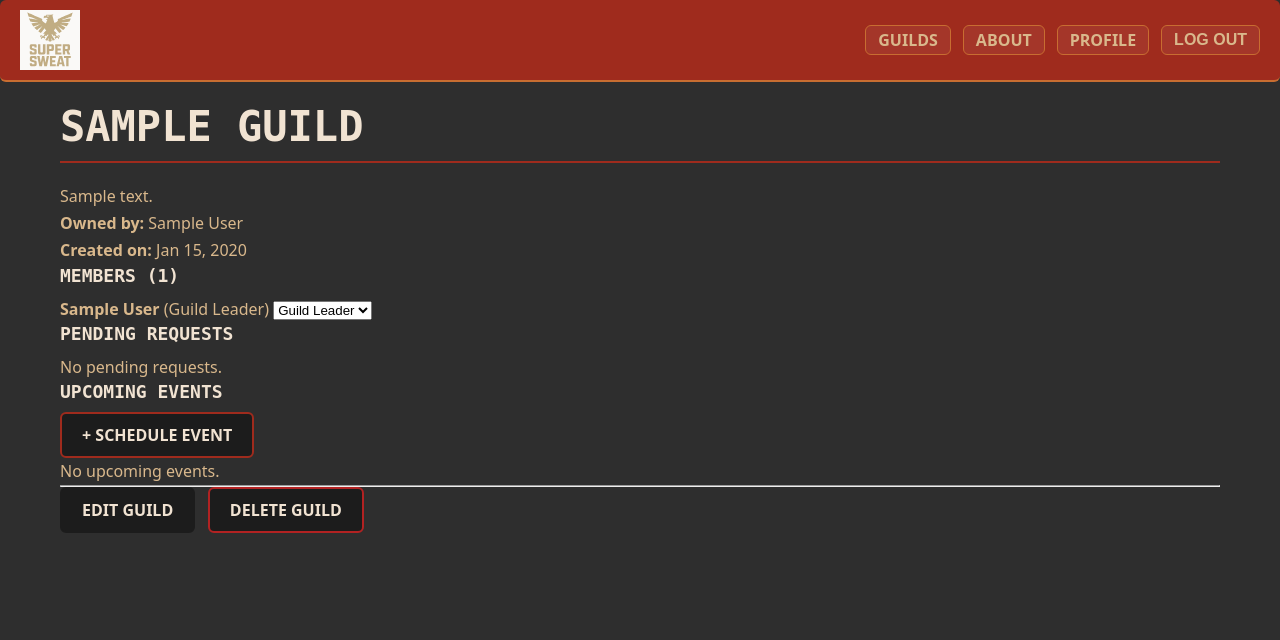
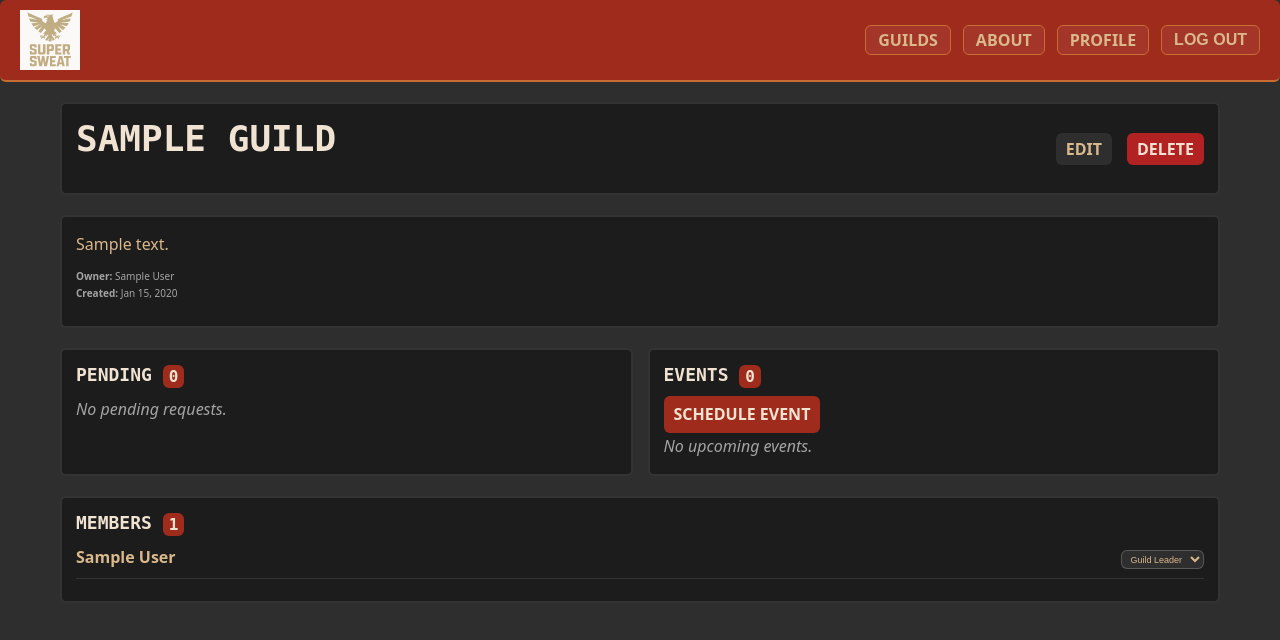
Before and after one commit to Xugknight/super-sweat, a Django app: page /guilds/1/ in a window 1280 px wide. Shown: the top 640 px of the page. Run offline with Django 5.2, Linux system fonts and the light colour scheme; a user stored in the database is signed in; tables that the repository leaves empty hold one stand-in row (values such as "Sample post").

Commit message:
Style Guild Detail page. Create Event Detail Page, Reformat.

```diff
--- a/main_app/static/css/guilds/detail.css
+++ b/main_app/static/css/guilds/detail.css
@@ -0,0 +1,133 @@
+.guild-detail {
+  display: flex;
+  flex-direction: column;
+  gap: 2rem;
+}
+
+/* Card wrapper */
+.card {
+  background: var(--bg-steel);
+  padding: 1.5rem;
+  border-radius: var(--radius);
+  box-shadow: inset 0 0 0 1px rgba(255,255,255,0.1);
+}
+
+/* Header */
+.guild-header {
+  display: flex;
+  justify-content: space-between;
+  align-items: center;
+}
+.owner-actions {
+  display: flex;
+  gap: 0.5rem;
+}
+
+/* Description */
+.guild-description p {
+  margin: 0 0 1rem;
+}
+.guild-description .meta {
+  font-size: var(--font-sm);
+  color: rgba(255,255,255,0.6);
+}
+
+/* Two-column layout */
+.two-col {
+  display: flex;
+  gap: 1.5rem;
+}
+.two-col > .card {
+  flex: 1;
+}
+
+/* Badges & headings */
+.badge {
+  background: var(--accent-primary);
+  color: var(--text-headline);
+  border-radius: var(--radius);
+  padding: 0.2rem 0.6rem;
+  font-size: var(--font-reg);
+  vertical-align: middle;
+}
+.pending-section h2,
+.events-section h2,
+.member-section h2 {
+  margin-top: 0;
+}
+
+/* Flex helpers */
+.flex-between {
+  display: flex;
+  justify-content: space-between;
+  align-items: center;
+  margin-bottom: 0.75rem;
+}
+
+/* Lists */
+ul.member-list,
+ul.pending-list,
+ul.event-list {
+  list-style: none;
+  padding: 0;
+  margin: 0;
+}
+ul.member-list li,
+ul.pending-list li,
+ul.event-list li {
+  border-bottom: 1px solid rgba(255,255,255,0.1);
+  padding-bottom: 0.75rem;
+}
+
+/* Pending actions */
+.pending-actions {
+  display: flex;
+  gap: 0.5rem;
+}
+
+/* Member role dropdown styling */
+.member-role select {
+  padding: 0.25em 0.5em;
+  font-size: 0.9rem;
+  background: var(--bg-charcoal);
+  color: var(--text-main);
+  border: 1px solid rgba(255,255,255,0.2);
+  border-radius: var(--radius);
+}
+.member-role .role-label {
+  font-weight: 500;
+}
+
+/* Empty/Pending text */
+.empty,
+.pending {
+  color: rgba(255,255,255,0.6);
+  font-style: italic;
+}
+
+/* Buttons */
+.btn {
+  text-transform: uppercase;
+  font-size: var(--font-reg);
+  padding: 0.5rem 1rem;
+  border-radius: var(--radius);
+  border: none;
+  cursor: pointer;
+}
+.btn.submit    { background: var(--accent-primary); color: var(--text-headline); }
+.btn.secondary { background: var(--bg-charcoal);  color: var(--text-main); }
+.btn.danger    { background: #B22222;              color: var(--text-headline); }
+.btn.warn      { background: #FF8C00;              color: var(--text-headline); }
+
+/* Event links */
+.event-link {
+  display: block;
+  text-decoration: none;
+  padding: 0.5rem 0;
+  color: var(--text-main);
+}
+.event-link time {
+  display: block;
+  font-size: var(--font-sm);
+  color: rgba(255,255,255,0.6);
+}
--- a/main_app/templates/guilds/detail.html
+++ b/main_app/templates/guilds/detail.html
@@ -6,159 +6,142 @@
 {% endblock %}
 
 {% block content %}
-<div class="page-header">
+<div class="guild-detail">
+
+  <!-- Header -->
+  <header class="guild-header card">
     <h1>{{ guild.name }}</h1>
+    {% if request.user.profile == guild.owner %}
+      <div class="owner-actions">
+        <a href="{% url 'guild-update' guild.pk %}" class="btn secondary">Edit</a>
+        <a href="{% url 'guild-delete' guild.pk %}" class="btn danger">Delete</a>
+      </div>
+    {% endif %}
+  </header>
+
+  <!-- Description -->
+  {% if guild.description %}
+    <section class="card guild-description">
+      <p>{{ guild.description }}</p>
+      <p class="meta">
+        <strong>Owner:</strong> {{ guild.owner.display_name }}<br>
+        <strong>Created:</strong> {{ guild.created_at|date:"M d, Y" }}
+      </p>
+    </section>
+  {% endif %}
+
+  <!-- Two‑column: Pending + Events -->
+  <div class="two-col">
+    {% if can_manage_events %}
+      <section class="card pending-section">
+        <h2>Pending <span class="badge">{{ pending_members|length }}</span></h2>
+        {% if pending_members %}
+          <ul class="pending-list">
+            {% for req in pending_members %}
+              <li class="flex-between">
+                <span>{{ req.profile.display_name }}</span>
+                <div class="pending-actions">
+                  <form action="{% url 'membership-approve' guild.pk req.pk %}"
+                        method="post"
+                        class="inline-form">
+                    {% csrf_token %}
+                    <button class="btn submit">Approve</button>
+                  </form>
+                  <form action="{% url 'membership-reject' guild.pk req.pk %}"
+                        method="post"
+                        class="inline-form">
+                    {% csrf_token %}
+                    <button class="btn danger">Reject</button>
+                  </form>
+                </div>
+              </li>
+            {% endfor %}
+          </ul>
+        {% else %}
+          <p class="empty">No pending requests.</p>
+        {% endif %}
+      </section>
+    {% endif %}
+
+    <section class="card events-section">
+      <h2>Events <span class="badge">{{ upcoming_events|length }}</span></h2>
+      {% if request.user.is_authenticated %}
+        {% if is_approved or request.user.profile == guild.owner %}
+          <p><a href="{% url 'event-create' guild.pk %}" class="btn submit">Schedule Event</a></p>
+        {% endif %}
+      {% endif %}
+      {% if has_upcoming %}
+        <ul class="event-list">
+          {% for event in upcoming_events %}
+            <li>
+              <a href="{% url 'event-detail' event.pk %}" class="event-link">
+                {{ event.title }}
+                <time datetime="{{ event.start_time }}">{{ event.start_time|date:"M d, Y H:i" }}</time>
+              </a>
+            </li>
+          {% endfor %}
+        </ul>
+      {% else %}
+        <p class="empty">No upcoming events.</p>
+      {% endif %}
+    </section>
   </div>
 
-{% if guild.description %}
-<p class="page-content">{{ guild.description }}</p>
-{% endif %}
-
-<p class="page-content">
-  <strong>Owned by:</strong> {{ guild.owner.display_name }}<br>
-  <strong>Created on:</strong> {{ guild.created_at|date:"M d, Y" }}
-</p>
-
-<section>
-  <h2>Members ({{ approved_members|length }})</h2>
-  <ul>
+  <!-- Member List -->
+  <section class="card member-section">
+    <h2>Members <span class="badge">{{ approved_members|length }}</span></h2>
+    {% if approved_members %}
+      <ul class="member-list">
         {% for m in approved_members %}
-    <li>
-      <a href="{% url 'profile-public' m.profile.pk %}">{{ m.profile.display_name }}</a>
-      ({{ m.get_role_display }})
-      {% if user.profile == guild.owner %}
-      <form action="{% url 'membership-update-role' guild.pk m.pk %}" method="post" style="display:inline">
+          <li class="flex-between">
+            <a href="{% url 'profile-public' m.profile.pk %}">
+              {{ m.profile.display_name }}
+            </a>
+            <div class="member-role">
+              {% if request.user.profile == guild.owner %}
+                <form action="{% url 'membership-update-role' guild.pk m.pk %}"
+                      method="post"
+                      class="inline-form">
                   {% csrf_token %}
                   <select name="role" onchange="this.form.submit()">
                     {% for code,label in role_choices %}
-          <option value="{{ code }}" {% if m.role == code %} selected{% endif %}>{{ label }}</option>
+                      <option value="{{ code }}" {% if m.role == code %}selected{% endif %}>
+                        {{ label }}
+                      </option>
                     {% endfor %}
                   </select>
                 </form>
-      {% endif %}
-    </li>
-    {% empty %}
-    <li>No members yet.</li>
-    {% endfor %}
-  </ul>
-
-  {% if user.is_authenticated and user.profile != guild.owner %}
-  {% if is_approved %}
-  <form action="{% url 'guild-leave' guild.pk %}" method="post">
-    {% csrf_token %}
-    <button type="submit" class="btn warn">Leave Guild</button>
-  </form>
-  {% elif is_pending %}
-  <p class="page-content">Membership pending approval…</p>
               {% else %}
-  <form action="{% url 'guild-join' guild.pk %}" method="post">
-    {% csrf_token %}
-    <button type="submit" class="btn submit">Request to Join</button>
-  </form>
-  {% endif %}
-  {% endif %}
-</section>
-
-{% if can_manage_events %}
-<section>
-  <h2>Pending Requests</h2>
-  <ul>
-    {% for req in pending_members %}
-    <li>
-      {{ req.profile.display_name }}
-      <form action="{% url 'membership-approve' guild.pk req.pk %}" method="post" style="display:inline">
-        {% csrf_token %}
-        <button class="btn submit">Approve</button>
-      </form>
-      <form action="{% url 'membership-reject' guild.pk req.pk %}" method="post" style="display:inline">
-        {% csrf_token %}
-        <button class="btn danger">Reject</button>
-      </form>
-    </li>
-    {% empty %}
-    <li>No pending requests.</li>
-    {% endfor %}
-  </ul>
-</section>
-{% endif %}
-
-<section>
-  <h2>Upcoming Events</h2>
-
-  {# Show the "Schedule Event" button only to owners or approved members #}
-  {% if user.is_authenticated %}
-  {% if is_approved or user.profile == guild.owner %}
-  <a href="{% url 'event-create' guild.pk %}" class="btn submit mb-4">
-    + Schedule Event
-  </a>
-  {% endif %}
-  {% endif %}
-
-  {% if has_upcoming %}
-  <ul>
-    {% for event in upcoming_events %}
-    <li class="mb-6">
-      <button class="text-left font-medium"
-        onclick="document.getElementById('event-{{ event.pk }}').classList.toggle('hidden'); return false;">
-        {{ event.title }} — {{ event.start_time|date:"M d, Y H:i" }}
-      </button>
-
-      <div id="event-{{ event.pk }}" class="hidden pl-4 mt-2">
-        <p><strong>Ends:</strong> {{ event.end_time|date:"H:i" }}</p>
-
-        {% if event.description %}
-        <p>{{ event.description }}</p>
-        {% endif %}
-        {% if event.required_roles %}
-        <p><strong>Roles:</strong> {{ event.required_roles }}</p>
-        {% endif %}
-
-        {# — RSVP Counts — #}
-        <p class="mt-2">
-          ✅ {{ event.count_yes }}
-          ❓ {{ event.count_maybe }}
-          ❌ {{ event.count_no }}
-        </p>
-
-        {# — RSVP Form — #}
-        {% if user.is_authenticated %}
-        {% if is_approved or user.profile == guild.owner %}
-        <form method="post" action="{% url 'rsvp' event.pk %}" class="flex items-center space-x-2 my-2">
-          {% csrf_token %}
-          {{ event.rsvp_form.response }}
-          {{ event.rsvp_form.role_signed_up }}
-          <button type="submit" class="btn submit">
-            {% if event.rsvp_form.instance.pk %}Update RSVP{% else %}RSVP{% endif %}
-          </button>
-        </form>
-        {% endif %}
-        {% endif %}
-
-        {# — Edit/Delete for officers & owner — #}
-        {% if can_manage_events %}
-        <div class="flex space-x-2 mt-2">
-          <a href="{% url 'event-update' event.pk %}" class="btn secondary">Edit</a>
-          <form action="{% url 'event-delete' event.pk %}" method="post"
-            onsubmit="return confirm('Really delete this event?');">
-            {% csrf_token %}
-            <button class="btn danger">Delete</button>
-          </form>
-        </div>
+                <span class="role-label">{{ m.get_role_display }}</span>
               {% endif %}
             </div>
           </li>
         {% endfor %}
       </ul>
     {% else %}
-  <p>No upcoming events.</p>
+      <p class="empty">No members yet.</p>
+    {% endif %}
+
+    {% if request.user.is_authenticated and request.user.profile != guild.owner %}
+      <div class="join-leave">
+        {% if is_approved %}
+          <form action="{% url 'guild-leave' guild.pk %}" method="post">
+            {% csrf_token %}
+            <button class="btn warn">Leave Guild</button>
+          </form>
+        {% else %}
+          {% if is_pending %}
+            <p class="pending">Membership pending…</p>
+          {% else %}
+            <form action="{% url 'guild-join' guild.pk %}" method="post">
+              {% csrf_token %}
+              <button class="btn submit">Join Guild</button>
+            </form>
+          {% endif %}
+        {% endif %}
+      </div>
     {% endif %}
   </section>
 
-{% if user.profile == guild.owner %}
-<hr>
-<a href="{% url 'guild-update' guild.pk %}" class="btn secondary">Edit Guild</a>
-<a href="{% url 'guild-delete' guild.pk %}" class="btn danger">Delete Guild</a>
-{% endif %}
-
 </div>
 {% endblock %}
--- a/main_app/templates/profiles/detail.html
+++ b/main_app/templates/profiles/detail.html
@@ -1,8 +1,4 @@
 {% extends 'base.html' %}
-{% load static %}
-{% block head %}
-  <link rel="stylesheet" href="{% static 'css/profiles.css' %}">
-{% endblock %}
 
 {% block title %}My Profile{% endblock %}
 
--- a/main_app/views.py
+++ b/main_app/views.py
@@ -7,6 +7,7 @@ from django.core.exceptions import PermissionDenied
 from django.http import HttpResponseForbidden
 from django.forms import inlineformset_factory
 from django.shortcuts import render, redirect, get_object_or_404
+from django.db.models import Case, When, Value, IntegerField
 from django.urls import reverse, reverse_lazy
 from django.utils import timezone
 from django.views.generic import ListView, DetailView, CreateView, UpdateView, DeleteView, TemplateView, View
@@ -132,26 +133,38 @@ class GuildDetail(LoginRequiredMixin, DetailView):
 
     def get_context_data(self, **kwargs):
         data = super().get_context_data(**kwargs)
+
         today = timezone.localtime()
-        upcoming = self.object.events.filter(start_time__date__gte=today)
+        upcoming = self.object.events.filter(start_time__date__gte=today).order_by('start_time')
         data['upcoming_events'] = upcoming
         data['has_upcoming'] = upcoming.exists()
-        annotated = []
+
         profile = self.request.user.profile
         for event in upcoming:
             event.count_yes = event.rsvps.filter(response='YES').count()
             event.count_no = event.rsvps.filter(response='NO').count()
             event.count_maybe = event.rsvps.filter(response='MAYBE').count()
-            my_rsvp = RSVP.objects.filter(event=event, profile=profile).first()
-            event.rsvp_form = RSVPform(instance=my_rsvp)
-            annotated.append(event)
-        all_memberships = self.object.membership_set.all()
-        data['approved_members'] = all_memberships.filter(status='APPROVED')
-        data['pending_members'] = all_memberships.filter(status='PENDING')
-        data['is_approved'] = data['approved_members'].filter(profile=self.request.user.profile).exists()
-        data['is_pending'] = data['pending_members'].filter(profile=self.request.user.profile).exists()
+            event.rsvp_form = RSVPform(instance=RSVP.objects.filter(event=event, profile=profile).first())
+
+        base_qs = self.object.membership_set.filter(status=Membership.STATUS_APPROVED)
+        prioritized = base_qs.annotate(
+            sort_order=Case(
+                When(role='LEADER',  then=Value(0)),
+                When(role='OFFICER', then=Value(1)),
+                When(role='MEMBER',  then=Value(2)),
+                When(role='RECRUIT', then=Value(3)),
+                When(role='TRIAL',   then=Value(4)),
+                default=Value(5),
+                output_field=IntegerField(),
+            )
+        ).order_by('sort_order', 'profile__display_name')
+        data['approved_members'] = prioritized
+        data['pending_members'] = self.object.membership_set.filter(status=Membership.STATUS_PENDING)
+        data['is_approved'] = prioritized.filter(profile=profile).exists()
+        data['is_pending'] = data['pending_members'].filter(profile=profile).exists()
+
         is_owner = (profile == self.object.owner)
-        is_officer = all_memberships.filter(profile=profile, role__in=('LEADER', 'OFFICER')).exists()
+        is_officer = base_qs.filter(profile=profile, role__in=('LEADER', 'OFFICER')).exists()
         data['can_manage_events'] = is_owner or is_officer
         data['role_choices'] = Membership.ROLE_CHOICES
         return data
@@ -348,6 +361,25 @@ class EventDetail(LoginRequiredMixin, DetailView):
     template_name = 'events/detail.html'
     context_object_name = 'event'
 
+    def get_context_data(self, **kwargs):
+        ctx = super().get_context_data(**kwargs)
+        event = self.object
+        ctx['count_yes'] = event.rsvps.filter(response='YES').count()
+        ctx['count_no'] = event.rsvps.filter(response='NO').count()
+        ctx['count_maybe'] = event.rsvps.filter(response='MAYBE').count()
+        my_rsvp = RSVP.objects.filter(event=event, profile=self.request.user.profile).first()
+        ctx['my_response'] = my_rsvp.response if my_rsvp else None
+        guild = event.guild
+        profile = self.request.user.profile
+        is_owner   = (profile == guild.owner)
+        is_officer = Membership.objects.filter(
+            guild=guild, profile=profile,
+            role__in=('LEADER','OFFICER'),
+            status=Membership.STATUS_APPROVED
+        ).exists()
+        ctx['can_manage_events'] = is_owner or is_officer
+        return ctx
+
 @login_required
 def rsvp(request, pk):
     event = get_object_or_404(Event, pk=pk)
@@ -372,4 +404,4 @@ def rsvp(request, pk):
         form = RSVPform(request.POST, instance=rsvp)
         if form.is_valid():
             form.save()
-    return redirect ('guild-detail', pk=guild.pk)
+    return redirect ('event-detail', pk=event.pk)
```
Also changed, not shown: main_app/static/css/form.css (+26 -0 lines), main_app/static/css/profiles/profile.css (deleted, +0 -11 lines), main_app/templates/events/detail.html (added, +72 -0 lines). Lines whose indentation alone changed are shown as unchanged.
